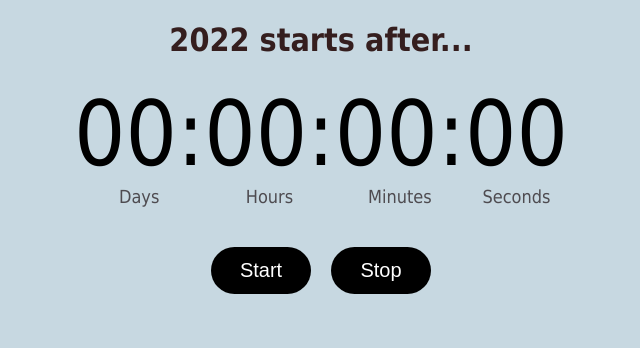
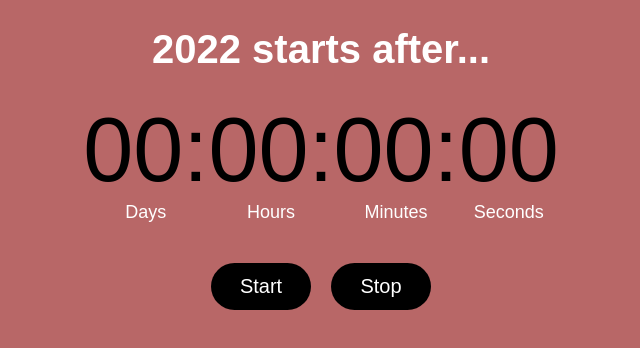
Before and after one commit to AlinaKas/goit-js-hw-11-timer, a plain HTML site: page index.html in a window 1280 px wide. Shown: the whole page, without its empty margins (319-959 px from the left). Drawn offline with Linux system fonts and the light colour scheme.

Commit message:
Styles fix

```diff
--- a/css/styles.css
+++ b/css/styles.css
@@ -1,11 +1,12 @@
 body {
-  background-color: rgba(78, 131, 161, 0.315);
-  font-family: Tahoma, sans-serif;
+  background-color: rgba(167, 65, 65, 0.795);
+  font-family: 'Arial Narrow Bold', sans-serif;
+  font-size: 20px;
 }
 
 .title {
   text-align: center;
-  color: rgb(53, 30, 30);
+  color: rgb(255, 255, 255);
 }
 
 .wrapper {
@@ -22,7 +23,7 @@ body {
 
 .label {
   font-size: 18px;
-  color: rgb(78, 75, 80);
+  color: rgb(255, 255, 255);
 }
 
 .value {
```
